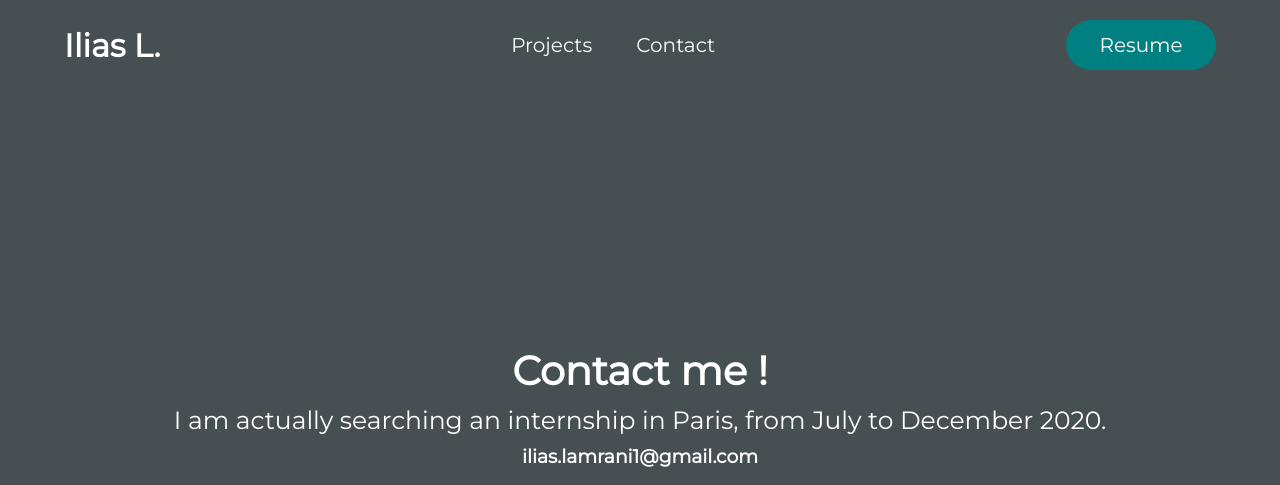
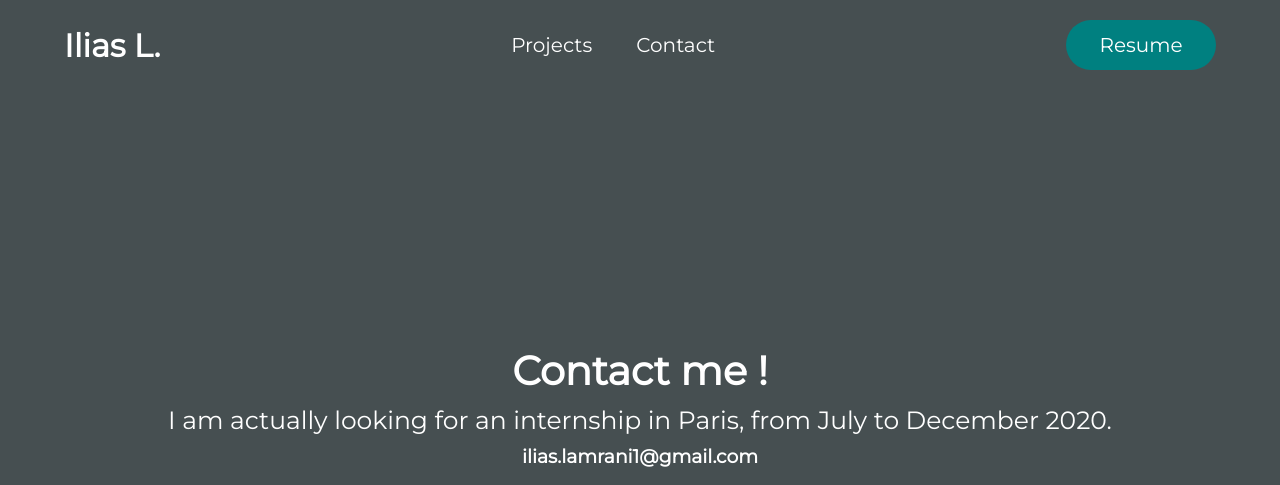
Before and after one commit to IliasLamrani/Shelyp.github.io, a plain HTML site: page contact/contact.html in a window 1280 px wide. Shown: the top 485 px of the page. Drawn offline with Linux system fonts and the light colour scheme.

Commit message:
changed contact sentence

```diff
--- a/contact/contact.html
+++ b/contact/contact.html
@@ -21,7 +21,7 @@
 
     <div id = 'presentation'>
         <h2>Contact me !</h2>
-        <p>I am actually searching an internship in Paris, from July to December 2020.</p>
+        <p>I am actually looking for an internship in Paris, from July to December 2020.</p>
         <h3>ilias.lamrani1@gmail.com</h3>
         <a href="https://www.linkedin.com/in/ilias-lamrani-0307a6197/" target="blank"><img src = '../icons/linkedin.svg'></a>
         <a href="https://github.com/Shelyp" target="blank"><img src = '../icons/github.svg'></a>
```
